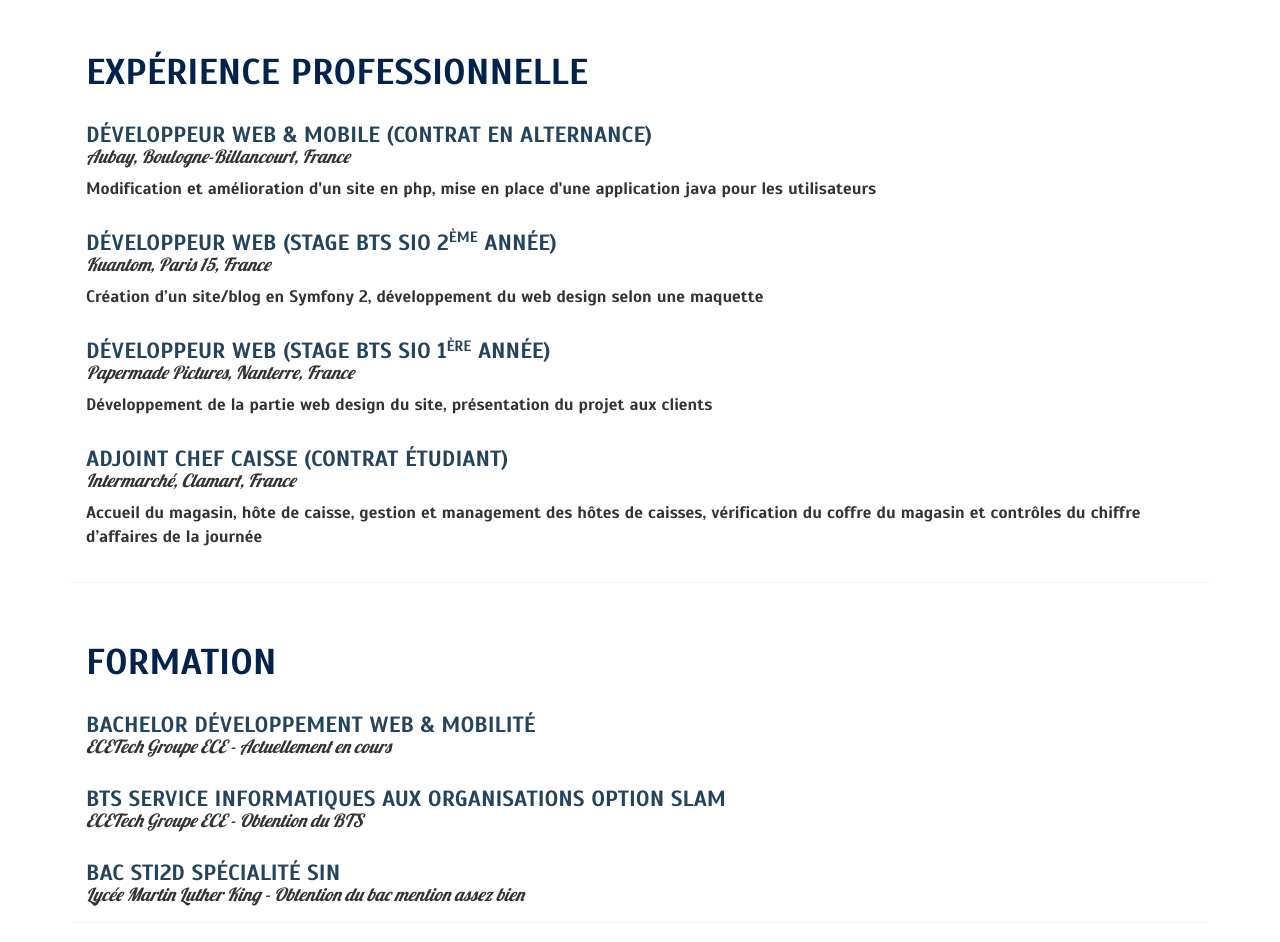
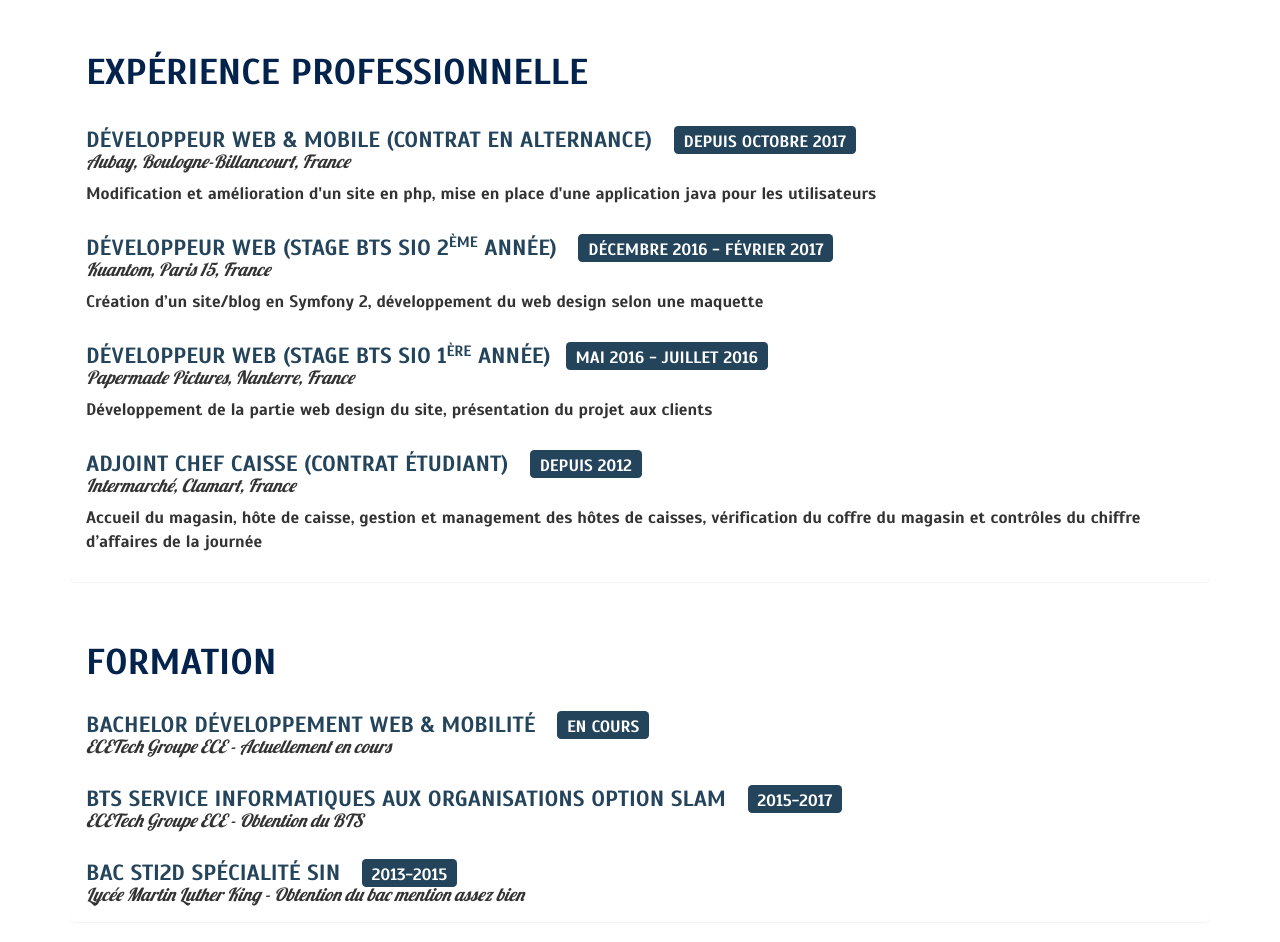
Before and after one commit to Yiiming/Projet_CV, a plain HTML site: page index.html in a window 1280 px wide. Shown: the part 1040-1982 px from the top of the page. Drawn offline with nearby package versions, Linux system fonts and the light colour scheme.

Commit message:
1.1
Correction bug mineur + date

```diff
--- a/bootstrap/css/custom.css
+++ b/bootstrap/css/custom.css
@@ -55,11 +55,27 @@
 	}
 
 	#experience{
-		height: 750px;
+		height: 600px;
 	}
 
 	#education{
 		height: 300px;
+	}
+
+	.label-default{
+		font-size: 12px;
+		margin-left: 5px;
+		background-color: #24445C;
+		padding-bottom: 2px;
+		padding-top: 5px;
+	}
+
+	.titreExp{
+		font-family: 'Scada', sans-serif;
+		font-weight: bold;
+		font-size: 20px;
+		text-transform: uppercase;
+		color:#24445C;
 	}
 }
 
@@ -114,6 +130,21 @@
 
 	#education{
 		height: 300px;
+	}
+
+	.label-default{
+		background-color: #24445C;
+		margin-left: 15px;
+		padding-bottom: 2px;
+		padding-top: 5px;
+	}
+
+	.titreExp{
+		font-family: 'Scada', sans-serif;
+		font-weight: bold;
+		font-size: 22px;
+		text-transform: uppercase;
+		color:#24445C;
 	}
 }
 
@@ -212,14 +243,6 @@ hr.style-seven:before { /* Not really supposed to work, but does */
 	height: 50px;
 }
 
-.titreExp{
-	font-family: 'Scada', sans-serif;
-	font-weight: bold;
-	font-size: 22px;
-	text-transform: uppercase;
-	color:#24445C;
-}
-
 .sousTitreExp{
 	margin-top:-10px;
 	font-style:italic;
--- a/index.html
+++ b/index.html
@@ -241,25 +241,25 @@
 				<section class="panel" id="experience">
 					<h1>Expérience Professionnelle</h1>
 						<div class="col-md-12">
-							<h2 class="titreExp">Développeur web & mobile (Contrat en Alternance)</h2>
+							<h2 style="padding-top: 5px;" class="titreExp">Développeur web & mobile (Contrat en Alternance) <span class="label label-default">Depuis octobre 2017</span></h2>
 							<h3 class="sousTitreExp">Aubay, Boulogne-Billancourt, France</h3>
 							<p>Modification et amélioration d'un site en php, mise en place d'une application java pour les utilisateurs </p>
 						</div>
 
 						<div class="col-md-12 sectionExp">
-							<h2 class="titreExp">Développeur Web (Stage BTS SIO 2<sup style="font-size: 15px;">ème</sup> année)</h2>
+							<h2 class="titreExp">Développeur Web (Stage BTS SIO 2<sup style="font-size: 15px;">ème</sup> année) <span class="label label-default">Décembre 2016 - Février 2017</span></h2>
 							<h3 class="sousTitreExp">Kuantom, Paris 15, France</h3>
 							<p>Création d’un site/blog en Symfony 2, développement du web design selon une maquette </p>
 						</div>
 
 						<div class="col-md-12 sectionExp">
-							<h2 class="titreExp">Développeur Web (Stage BTS SIO 1<sup style="font-size: 15px;">ère</sup> année)</h2>
+							<h2 class="titreExp">Développeur Web (Stage BTS SIO 1<sup style="font-size: 15px;">ère</sup> année)<span class="label label-default">Mai 2016 - Juillet 2016</span></h2>
 							<h3 class="sousTitreExp">Papermade Pictures, Nanterre, France</h3>
 							<p>Développement de la partie web design du site, présentation du projet aux clients</p>
 						</div>
 
 						<div class="col-md-12 sectionExp">
-							<h2 class="titreExp">Adjoint chef caisse (contrat étudiant)</h2>
+							<h2 class="titreExp">Adjoint chef caisse (contrat étudiant) <span class="label label-default">Depuis 2012</span></h2>
 							<h3 class="sousTitreExp">Intermarché, Clamart, France</h3>
 							<p>Accueil du magasin, hôte de caisse, gestion et management des hôtes de caisses, vérification du coffre du magasin et contrôles du chiffre d’affaires de la journée</p>
 						</div>
@@ -271,18 +271,18 @@
 					<h1>Formation</h1>
 
 					<div class="col-md-12">
-						<h2 class="titreExp">Bachelor Développement web & mobilité</h2>
+						<h2 class="titreExp">Bachelor Développement web & mobilité <span class="label label-default">En cours</span></h2>
 						<h3 class="sousTitreExp">ECETech Groupe ECE - Actuellement en cours</h3>
 					</div>
 
 					<div class="col-md-12">
-						<h2 class="titreExp">BTS SERVICE INFORMATIQUES AUX ORGANISATIONS OPTION SLAM</h2>
+						<h2 class="titreExp">BTS SERVICE INFORMATIQUES AUX ORGANISATIONS OPTION SLAM <span class="label label-default">2015-2017</span></h2>
 						<h3 class="sousTitreExp">ECETech Groupe ECE - Obtention du BTS</h3>
 					</div>
 
 					<div class="col-md-12">
-						<h2 class="titreExp">BAC STI2D Spécialité SIN</h2>
-						<h3 class="sousTitreExp">Lycée Martin Luther King - Obtention du bac mention assez bien</h3>
+						<h2 class="titreExp">BAC STI2D Spécialité SIN <span class="label label-default">2013-2015</span></h2>
+						<h3 class="sousTitreExp">Lycée Martin Luther King - Obtention du bac mention assez bien </h3>
 					</div>
 				</section>
 				<div class="clearfix"></div>
```
